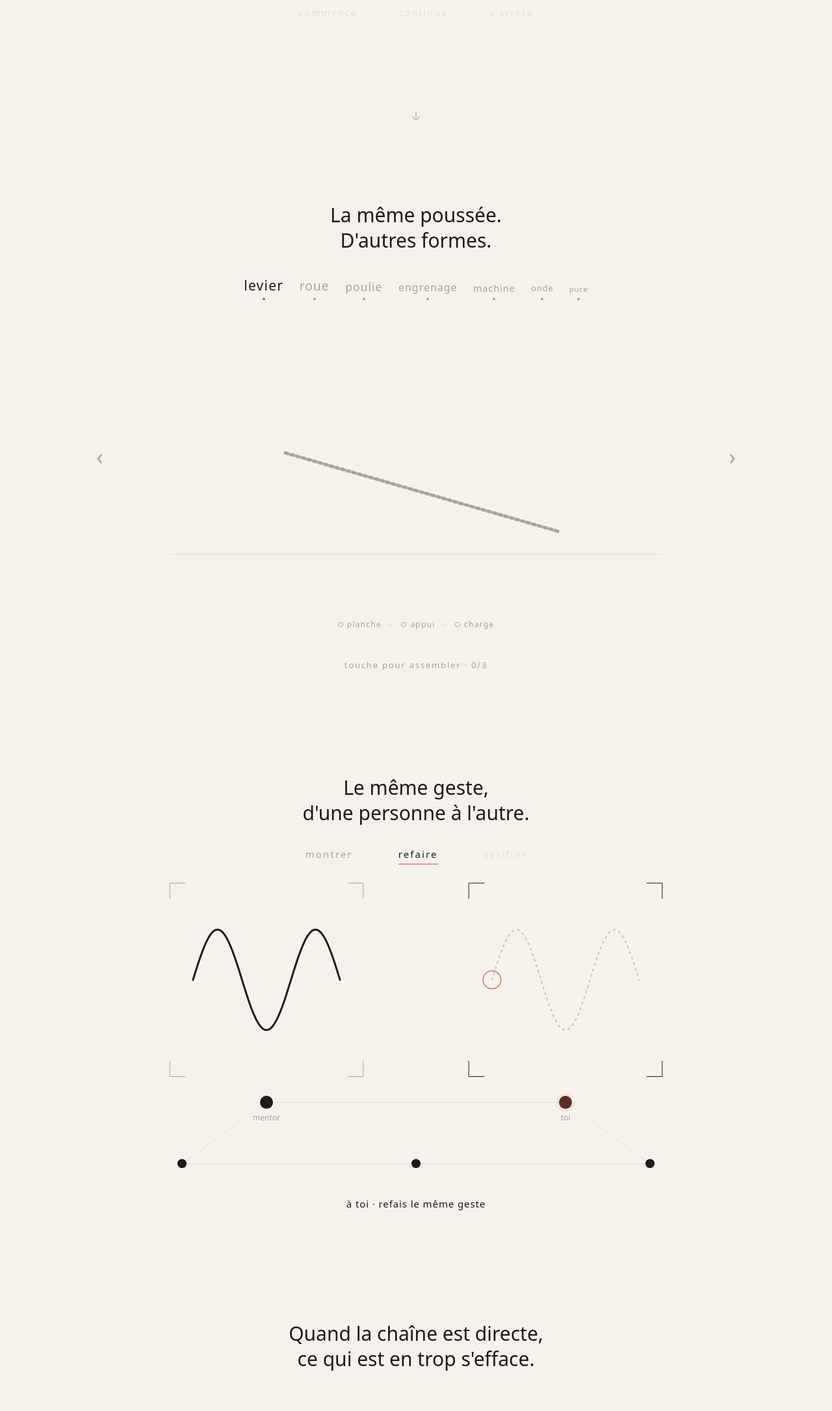
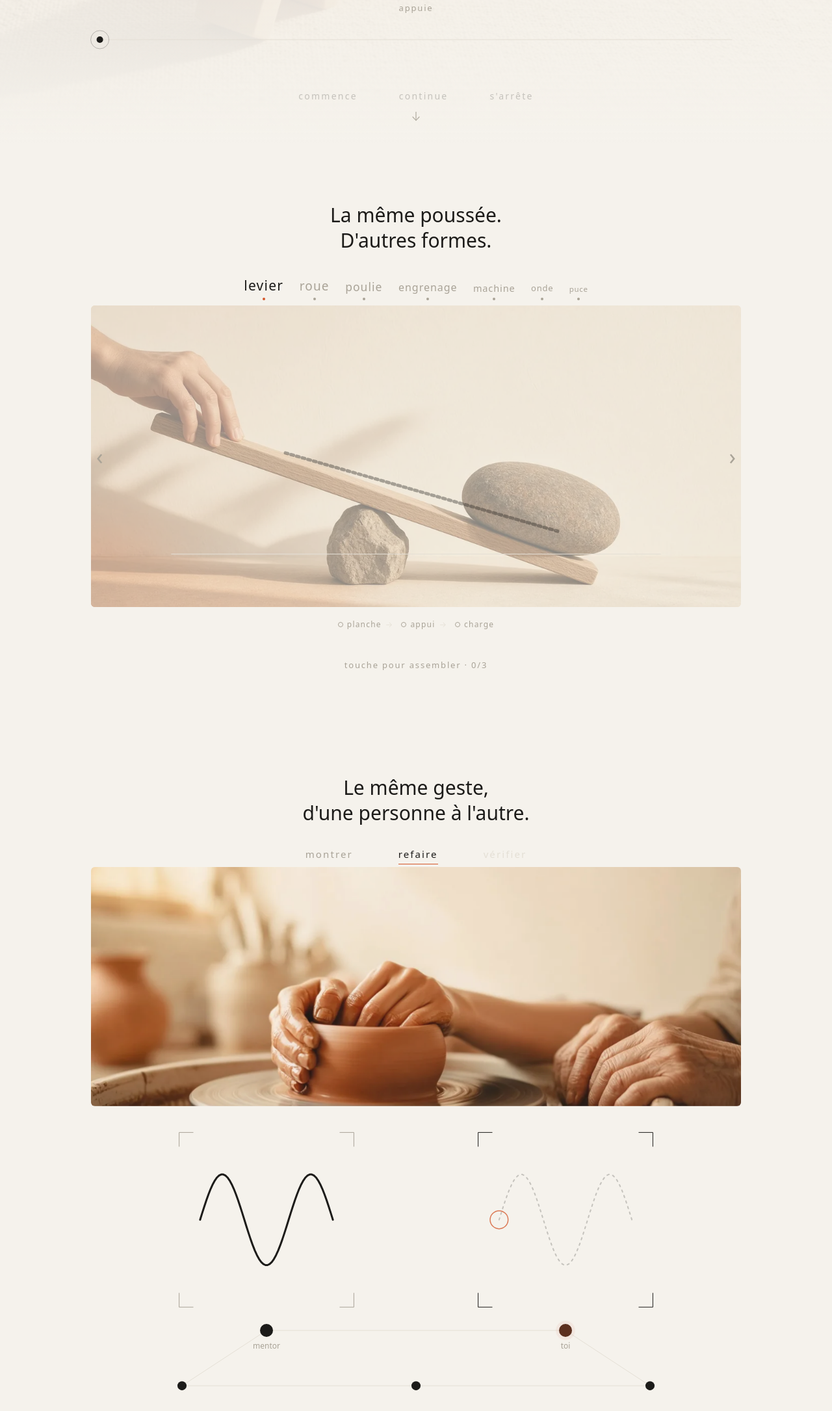
Before and after one commit to EfjieJ/transmettre-cycle, a plain HTML site: page index.html in a window 1280 px wide. Shown: the part 579-2750 px from the top of the page at 65% size. Drawn offline with Linux system fonts and the light colour scheme.

Commit message:
Images réelles pour chaque section

```diff
--- a/index.html
+++ b/index.html
@@ -25,6 +25,7 @@
 
 <!-- 1. Le cycle nu -->
 <section id="cycle" class="sec sec-cycle" aria-label="Le cycle">
+  <img class="bg" id="img-cycle" src="img/01-cycle.webp" width="1280" height="720" alt="Un doigt pousse le premier domino d'une longue rangée." fetchpriority="high" decoding="async">
   <canvas id="cv-cycle" class="cv" role="img" aria-label="Une ligne qui avance quand on appuie, qui continue, puis qui s'éteint si rien ne la relance."></canvas>
   <ol class="phases" aria-hidden="true">
     <li data-ph="0">commence</li>
@@ -48,6 +49,8 @@
     <button role="tab" data-i="6">puce</button>
   </div>
   <div class="stage">
+    <img class="formimg" id="img-forme" src="img/02-levier.webp" width="1280" height="720" alt="" loading="lazy" decoding="async">
+    <div class="veil" id="veil-formes"></div>
     <canvas id="cv-formes" class="cv cv-touch" role="img" aria-label="Forme à assembler puis à pousser."></canvas>
     <button class="arrow prev" aria-label="Forme précédente">‹</button>
     <button class="arrow next" aria-label="Forme suivante">›</button>
@@ -65,6 +68,11 @@
     <li data-s="1">refaire</li>
     <li data-s="2">vérifier</li>
   </ol>
+  <div class="photos" id="photos-trans">
+    <img data-ph="montrer" class="on" src="img/09-montrer.webp" width="1280" height="720" alt="Des mains d'expérience façonnent l'argile, d'autres mains regardent." loading="lazy" decoding="async">
+    <img data-ph="refaire" src="img/10-refaire.webp" width="1280" height="720" alt="Les jeunes mains refont le geste." loading="lazy" decoding="async">
+    <img data-ph="tient" src="img/11-chaine.webp" width="1280" height="720" alt="Un bol passe d'une main à l'autre." loading="lazy" decoding="async">
+  </div>
   <div class="stage stage-trans">
     <canvas id="cv-trans" class="cv cv-touch" role="img" aria-label="Le mentor fait un geste. Refais-le par-dessus le modèle."></canvas>
   </div>
@@ -82,6 +90,7 @@
 <!-- 4. Inverse -->
 <section id="inverse" class="sec sec-inv" aria-label="Ce qui disparaît">
   <p class="lead">Quand la chaîne est directe,<br>ce qui est en trop s'efface.</p>
+  <img class="invimg" id="img-inv" src="img/12-inverse.webp" width="1280" height="720" alt="Deux mains se rejoignent directement; derrière, des bureaux flous s'effacent." loading="lazy" decoding="async">
   <div class="stage stage-inv">
     <canvas id="cv-inv" class="cv cv-touch" role="img" aria-label="Une chaîne entre celle qui sait et celui qui apprend. Touche les étapes en trop pour les effacer."></canvas>
   </div>
--- a/js/cycle.js
+++ b/js/cycle.js
@@ -5,6 +5,7 @@
   const phases = [...document.querySelectorAll('.phases li')];
   const C = T.col;
   const s = T.canvas(el);
+  const img = document.getElementById('img-cycle');
 
   const st = { x: 0, v: 0, lap: 0, push: false, brake: 0, trail: [], ghosts: [], glow: 0, idle: 0, touched: false, phase: -1, lastX: null, holdT: 0 };
   const MAXV = 900;
@@ -31,7 +32,7 @@
 
   T.loop(el, (dt, t) => {
     const { ctx, w, h } = s; if (!w) return;
-    const y = h*0.5, x0 = start(), x1 = end(), L = x1 - x0;
+    const y = h*0.8, x0 = start(), x1 = end(), L = x1 - x0;
 
     // physique : poussée, frottement, frein
     if (st.push){ st.holdT += dt; st.v += (520 + 260*Math.min(1, st.holdT)) * dt; }
@@ -58,6 +59,7 @@
     const life = st.v > 0 || st.push ? 1 : Math.max(0, 1 - st.idle/2.4);
     if (st.v === 0 && st.idle > 2.4 && st.trail.length){ st.trail = []; st.x = 0; st.ghosts = []; st.lap = 0; }
 
+    if (img && !T.reduced) img.style.transform = 'scale(' + (1 + 0.035*st.v/MAXV).toFixed(4) + ')';
     ctx.clearRect(0,0,w,h);
     // rail
     ctx.strokeStyle = C.faint; ctx.lineWidth = 1;
--- a/js/formes.js
+++ b/js/formes.js
@@ -8,6 +8,9 @@
   const tabs = [...document.querySelectorAll('.gradient button')];
   const C = T.col, TAU = Math.PI*2;
   const s = T.canvas(el);
+  const imgEl = document.getElementById('img-forme'), veil = document.getElementById('veil-formes');
+  const IMGS = ['02-levier','03-roue','04-poulie','05-engrenage','06-machine','07-onde','08-puce'];
+  let lastTouch = -10;
   const rot = (x,y,a) => [x*Math.cos(a)-y*Math.sin(a), x*Math.sin(a)+y*Math.cos(a)];
 
   function gearPath(ctx, x, y, r, n, a, tooth){
@@ -215,7 +218,10 @@
     cur = (i + forms.length) % forms.length; fade = 0;
     tabs.forEach((b,j) => { b.setAttribute('aria-selected', j === cur ? 'true' : 'false'); b.tabIndex = j === cur ? 0 : -1; });
     renderChain();
+    const src = 'img/' + IMGS[cur] + '.webp';
+    if (!imgEl.src.endsWith(src)){ imgEl.classList.add('out'); setTimeout(() => { imgEl.src = src; imgEl.alt = forms[cur].nom; }, T.reduced ? 0 : 250); }
   }
+  imgEl.addEventListener('load', () => imgEl.classList.remove('out'));
   tabs.forEach((b,i) => b.addEventListener('click', () => select(i)));
   document.querySelector('.sec-formes .prev').addEventListener('click', () => select(cur-1));
   document.querySelector('.sec-formes .next').addEventListener('click', () => select(cur+1));
@@ -224,10 +230,10 @@
     if (e.key === 'Enter' || e.key === ' '){ e.preventDefault(); const st = states[cur]; if (st.built < forms[cur].parts.length){ st.built++; renderChain(); } } });
 
   T.pointer(el, {
-    down(p){ const f = forms[cur], st = states[cur]; lastP = p;
+    down(p){ const f = forms[cur], st = states[cur]; lastP = p; lastTouch = performance.now()/1000;
       if (st.built < f.parts.length){ st.built++; st.building = true; renderChain(); return; }
       st.building = false; f.down && f.down(st, p); },
-    move(p){ const f = forms[cur], st = states[cur]; if (st.building || !lastP){ lastP = p; return; }
+    move(p){ lastTouch = performance.now()/1000; const f = forms[cur], st = states[cur]; if (st.building || !lastP){ lastP = p; return; }
       const dt = (p.t - lastP.t)/1000; f.move && f.move(st, p, p.x-lastP.x, p.y-lastP.y, dt); lastP = p; },
     up(p){ const f = forms[cur], st = states[cur]; lastP = null; if (st.building){ st.building = false; return; } f.up && f.up(st, p); }
   });
@@ -247,8 +253,10 @@
     if (f.energies && done){ const E = f.energies(st); st.e = st.e.map((v,i) => T.lerp(v, E[i], Math.min(1, dt*10))); }
     else { st.e[0] = T.lerp(st.e[0], st.input, Math.min(1, dt*12)); for (let i = 1; i < st.e.length; i++) st.e[i] = T.lerp(st.e[i], st.e[i-1], Math.min(1, dt*(T.reduced?40:7))); }
 
+    const active = t - lastTouch < 2.5;
+    veil.className = 'veil' + (active ? ' on' : (st.built < f.parts.length ? ' half' : ''));
     ctx.clearRect(0, 0, w, h);
-    ctx.globalAlpha = fade;
+    ctx.globalAlpha = fade * (active || st.built < f.parts.length ? 1 : 0.55);
     const D = { ctx, t, e: st.e, done, ghost: false,
       on(i){ ctx.setLineDash([]); ctx.lineCap = 'round'; ctx.lineJoin = 'round';
         if (i < st.built){ D.ghost = false; const col = T.mix(st.e[i]*1.3); ctx.strokeStyle = col; ctx.fillStyle = col; return Math.max(0.001, st.prog[i]); }
--- a/js/inverse.js
+++ b/js/inverse.js
@@ -20,13 +20,13 @@
     const L = live().filter(n => !n.gone), cnt = L.length, span = T.lerp(w*0.42, w*0.84, (cnt-2)/3);
     const t = new Map(); L.forEach((n, i) => t.set(n, w/2 - span/2 + span*i/(cnt-1))); return t;
   }
-  function remove(n){ if (n.kind !== 'b' || n.gone) return; n.gone = true; if (nodes.every(m => m.kind === 'p' || m.gone)){ hint.classList.add('off'); endEl.classList.add('on'); } }
+  function remove(n){ if (n.kind !== 'b' || n.gone) return; n.gone = true; if (nodes.every(m => m.kind === 'p' || m.gone)){ hint.classList.add('off'); endEl.classList.add('on'); document.getElementById('img-inv').classList.add('clear'); } }
   function nearest(p){ const y = s.h/2; let best = null, bd = 44; nodes.forEach(n => { if (n.kind !== 'b' || n.gone || n.x == null) return; const d = Math.hypot(n.x - p.x, y - p.y); if (d < bd){ bd = d; best = n; } }); return best; }
 
   T.pointer(el, { down(p){ const n = nearest(p); if (n) remove(n); }, hover(p){ const n = nearest(p); nodes.forEach(m => m.hoverOn = m === n); el.style.cursor = n ? 'pointer' : 'default'; } });
   el.tabIndex = 0;
   el.addEventListener('keydown', e => { if (e.key === 'Enter' || e.key === ' '){ e.preventDefault(); const n = nodes.find(m => m.kind === 'b' && !m.gone); if (n) remove(n); } });
-  document.getElementById('reset-inv').addEventListener('click', () => { nodes = base(); simple = 0; pulse = { x: 0, str: 1, wait: 0, passed: new Set() }; hint.classList.remove('off'); endEl.classList.remove('on'); });
+  document.getElementById('reset-inv').addEventListener('click', () => { nodes = base(); simple = 0; pulse = { x: 0, str: 1, wait: 0, passed: new Set() }; hint.classList.remove('off'); endEl.classList.remove('on'); document.getElementById('img-inv').classList.remove('clear'); });
 
   T.loop(el, (dt, t) => {
     const { ctx, w, h } = s; if (!w) return;
--- a/js/transmission.js
+++ b/js/transmission.js
@@ -80,6 +80,8 @@
   const st = { phase: 'montrer', t: 0, shape: 0, user: [], drawing: false, head: 0, tail: 0, laps: 0, glow: [0,0,0,0,0], mini: [0,0,0,0,0], result: null, back: 0 };
   function go(phase){
     st.phase = phase; st.t = 0;
+    const ph = { montrer:'montrer', passer:'montrer', refaire:'refaire', verifier:'refaire', tient:'tient', casse:'montrer', retour:'montrer' }[phase];
+    document.querySelectorAll('#photos-trans img').forEach(im => im.classList.toggle('on', im.dataset.ph === ph));
     const si = { montrer:0, passer:0, refaire:1, verifier:2, tient:2, casse:2, retour:2 }[phase];
     stepEls.forEach((li, i) => { li.classList.toggle('on', i === si); li.classList.toggle('done', i < si); });
     statusEl.textContent = { montrer:'regarde', passer:'', refaire:'à toi · refais le même geste', verifier:'…', tient:'ça tient · ça passe', casse:'ça casse · on recommence', retour:'ça casse · on recommence' }[phase];
--- a/style.css
+++ b/style.css
@@ -30,11 +30,11 @@ button{font:inherit;color:inherit;background:none;border:0;cursor:pointer}
 /* 1. cycle */
 .sec-cycle{padding:0}
 .sec-cycle .cv{position:absolute;inset:0;touch-action:pan-y;cursor:pointer}
-.phases{position:absolute;left:0;right:0;bottom:24%;display:flex;justify-content:center;gap:clamp(18px,5vw,64px);
+.phases{position:absolute;left:0;right:0;bottom:8%;display:flex;justify-content:center;gap:clamp(18px,5vw,64px);
   list-style:none;margin:0;padding:0;pointer-events:none;font-size:14px;letter-spacing:.16em}
 .phases li{color:var(--faint);transition:color .5s}
 .phases li.on{color:var(--ink)}
-.sec-cycle .hint{position:absolute;top:30%;left:0;right:0;pointer-events:none}
+.sec-cycle .hint{position:absolute;top:auto;bottom:25%;left:0;right:0;pointer-events:none}
 .down{position:absolute;bottom:22px;left:50%;transform:translateX(-50%);text-decoration:none;color:var(--soft);font-size:18px;padding:8px}
 
 /* 2. formes */
@@ -83,3 +83,22 @@ button{font:inherit;color:inherit;background:none;border:0;cursor:pointer}
 .end span{letter-spacing:.14em;color:var(--accent)}
 
 .foot{display:flex;justify-content:space-between;padding:26px clamp(16px,4vw,40px);font-size:12px;color:var(--soft);letter-spacing:.1em;border-top:1px solid var(--faint)}
+
+/* images */
+.sec-cycle .bg{position:absolute;inset:0;width:100%;height:100%;object-fit:cover;transform-origin:20% 60%;will-change:transform}
+.sec-cycle::after{content:"";position:absolute;inset:0;pointer-events:none;background:linear-gradient(to bottom,rgba(245,242,236,.55) 0,rgba(245,242,236,0) 22%,rgba(245,242,236,0) 50%,rgba(245,242,236,.92) 72%,var(--bg) 100%)}
+.sec-cycle .cv,.sec-cycle .phases,.sec-cycle .hint,.sec-cycle .down{z-index:1}
+.phases li{color:rgba(28,27,25,.22)}
+.formimg,.veil{position:absolute;inset:0;width:100%;height:100%;object-fit:cover;border-radius:6px;pointer-events:none}
+.formimg{transition:opacity .5s}
+.formimg.out{opacity:0}
+.veil{background:var(--bg);opacity:0;transition:opacity .6s}
+.veil.half{opacity:.55}.veil.on{opacity:.72}
+.stage .cv{position:relative;z-index:1}
+.photos{position:relative;width:min(1000px,100%);aspect-ratio:16/9;max-height:46vh;margin:0 0 18px;overflow:hidden;border-radius:6px}
+.photos img{position:absolute;inset:0;width:100%;height:100%;object-fit:cover;opacity:0;transition:opacity 1s}
+.photos img.on{opacity:1}
+.stage-trans{height:min(56vh,540px)}
+.invimg{width:min(1000px,100%);aspect-ratio:16/9;max-height:44vh;object-fit:cover;border-radius:6px;margin-bottom:10px;filter:grayscale(.6) blur(1.5px) opacity(.65);transition:filter 1.6s}
+.invimg.clear{filter:none}
+@media (max-width:700px){ .photos{max-height:30vh} .stage-trans{height:70vh} }
```
Also changed, not shown: img/01-cycle.webp (added), img/02-levier.webp (added), img/03-roue.webp (added), img/04-poulie.webp (added), img/05-engrenage.webp (added), img/06-machine.webp (added), img/07-onde.webp (added), img/08-puce.webp (added), img/09-montrer.webp (added), img/10-refaire.webp (added), img/11-chaine.webp (added), img/12-inverse.webp (added).
